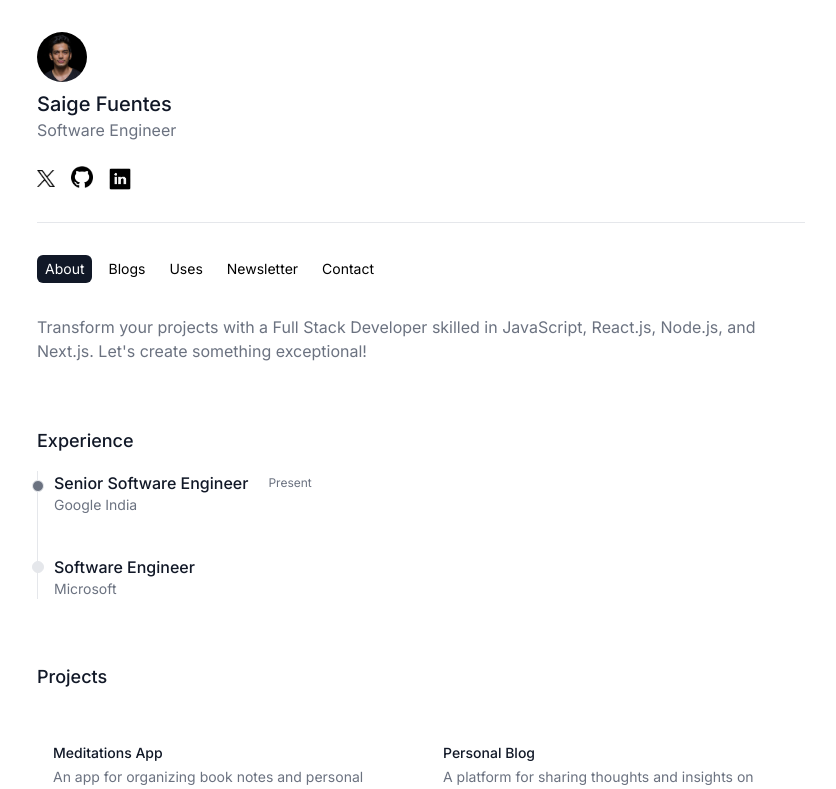
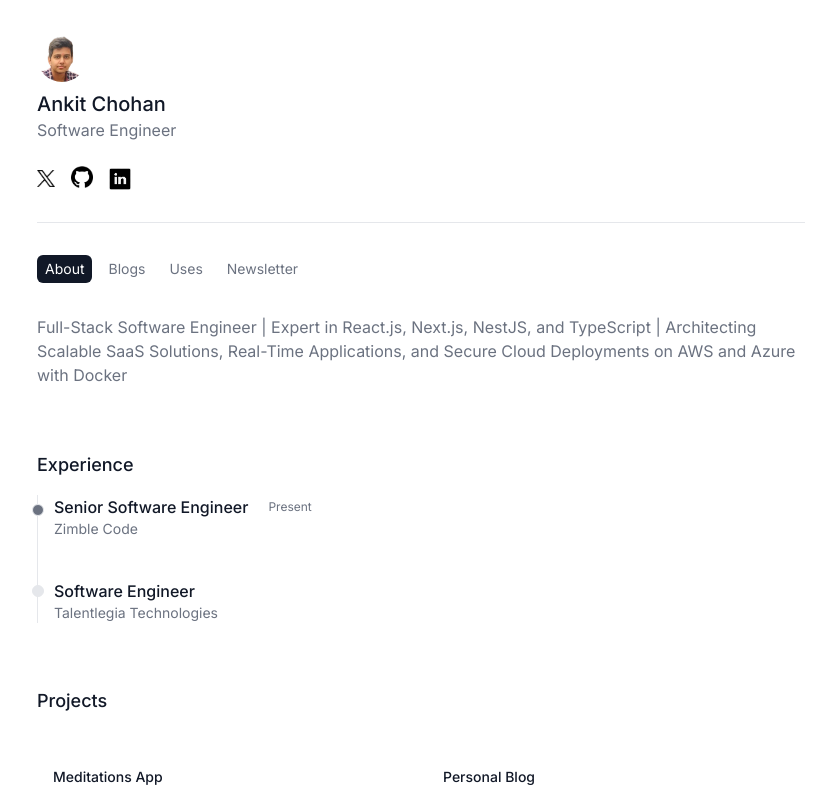
Before and after one commit to Ank61/portfolio, a Next.js app: page / in a window 1280 px wide. Shown: the top 789 px of the page, without its empty margins (219-1055 px from the left). Built offline with nearby package versions, Linux system fonts and the light colour scheme.

Commit message:
added new changes

```diff
--- a/components/aboutSection.js
+++ b/components/aboutSection.js
@@ -64,9 +64,10 @@ export default function AboutSection() {
     >
       <div>
         <p className="text-gray-500">
-          Transform your projects with a Full Stack Developer skilled in
-          JavaScript, React.js, Node.js, and Next.js. Let{"'"}s create something
-          exceptional!
+          Full-Stack Software Engineer | Expert in React.js, Next.js, NestJS,
+          and TypeScript | Architecting Scalable SaaS Solutions, Real-Time
+          Applications, and Secure Cloud Deployments on AWS and Azure with
+          Docker
         </p>
       </div>
       <div className="mt-16">
@@ -83,7 +84,7 @@ export default function AboutSection() {
               </div>
             </div>
             <div className="mb-4 text-sm font-normal text-gray-500">
-              Google India
+              Zimble Code
             </div>
           </li>
           <li className="mb-10 ms-4">
@@ -92,7 +93,7 @@ export default function AboutSection() {
               Software Engineer
             </div>
             <div className="mb-4 text-sm font-normal text-gray-500">
-              Microsoft
+              Talentlegia Technologies
             </div>
           </li>
         </ol>
@@ -201,7 +202,7 @@ export default function AboutSection() {
         </div>
       </div>
 
-      <div class="mt-16">
+      {/* <div class="mt-16">
         <div class="mt-1">
           <h1 class="font-medium text-gray-900 mb-4 text-lg">
             Meditations Newsletter
@@ -226,7 +227,7 @@ export default function AboutSection() {
             </button>
           </form>
         </div>
-      </div>
+      </div> */}
     </motion.div>
   );
 }
--- a/components/navbar.js
+++ b/components/navbar.js
@@ -2,41 +2,104 @@
 import { usePathname } from "next/navigation";
 import { motion } from "framer-motion";
 import Link from "next/link";
+import { useState } from "react";
+
+const Tab = ({ href, label, selected, setSelected }) => {
+  return (
+    <Link href={href}>
+      <motion.div
+        whileTap={{ scale: 0.95, x: [0, -5, 5, 0] }}
+        transition={{
+          ease: "easeOut",
+          duration: 0.3,
+          x: { duration: 0.3 },
+        }}
+        onClick={() => setSelected(href)}
+        className={`relative rounded-md px-2 py-1 text-sm  transition-colors ${
+          selected ? "text-white" : "text-gray-500"
+        }`}
+      >
+        <span className="relative z-10">{label}</span>
+        {selected && (
+          <motion.span
+            layoutId="tab"
+            transition={{ type: "spring", duration: 0.4 }}
+            className="absolute inset-0 z-0 rounded-md bg-gray-900"
+          ></motion.span>
+        )}
+      </motion.div>
+    </Link>
+  );
+};
 
 export default function Navbar() {
   const router = usePathname();
-  console.log(router);
+  const [selected, setSelected] = useState(router);
+
   const navItems = [
     { href: "/", label: "About" },
     { href: "/blogs", label: "Blogs" },
     { href: "/uses", label: "Uses" },
     { href: "/newsletter", label: "Newsletter" },
-    { href: "/contact", label: "Contact" },
+    // { href: "/contact", label: "Contact" },
   ];
 
   return (
     <div className="flex items-center flex-wrap gap-2 mb-8">
       {navItems.map((item) => (
-        <Link key={item.href} href={item.href}>
-          <motion.div
-            whileTap={{ scale: 0.2 }}
-            transition={{ ease: "easeOut", duration: 1 }}
-            className={`relative text-sm transition-colors px-2 py-1 rounded-md ${
-              router === item.href ? "text-white" : "text-black"
-            }`}
-          >
-            <span className="relative z-10">{item.label}</span>
-            <motion.span
-              className={`absolute inset-0 z-0 rounded-md ${
-                router === item.href ? "bg-gray-900" : "bg-white"
-              }`}
-              initial={{ opacity: 0 }}
-              animate={{ opacity: 1 }}
-              transition={{ ease: "easeOut", duration: 0.5 }}
-            ></motion.span>
-          </motion.div>
-        </Link>
+        <Tab
+          key={item.href}
+          href={item.href}
+          label={item.label}
+          selected={router === item.href}
+          setSelected={setSelected}
+        />
       ))}
     </div>
   );
 }
+// "use client";
+// import { usePathname } from "next/navigation";
+// import { motion } from "framer-motion";
+// import Link from "next/link";
+
+// export default function Navbar() {
+//   const router = usePathname();
+//   const navItems = [
+//     { href: "/", label: "About" },
+//     { href: "/blogs", label: "Blogs" },
+//     { href: "/uses", label: "Uses" },
+//     { href: "/newsletter", label: "Newsletter" },
+//     // { href: "/contact", label: "Contact" },
+//   ];
+
+//   return (
+//     <div className="flex items-center flex-wrap gap-2 mb-8">
+//       {navItems.map((item) => (
+//         <Link key={item.href} href={item.href}>
+//           <motion.div
+//             whileTap={{ scale: 0.95, x: [0, -5, 5, 0] }}
+//             transition={{
+//               ease: "easeOut",
+//               duration: 0.3,
+//               x: { duration: 0.3 },
+//             }}
+//             className={`relative text-sm transition-colors px-2 py-1 rounded-md ${
+//               router === item.href ? "text-white" : "text-black"
+//             }`}
+//           >
+//             <span className="relative z-10">{item.label}</span>
+//             <motion.span
+//               className={`absolute inset-0 z-0 rounded-md ${
+//                 router === item.href ? "bg-gray-900" : "bg-white"
+//               }`}
+//               initial={{ opacity: 0 }}
+//               animate={{ opacity: 1 }}
+//               transition={{ ease: "easeOut", duration: 0.5 }}
+//             ></motion.span>
+//           </motion.div>
+//         </Link>
+//       ))}
+//     </div>
+//   );
+// }
--- a/components/profile.js
+++ b/components/profile.js
@@ -1,12 +1,22 @@
 import Image from "next/image";
-import ProfileImage from "../images/image.png";
+import ProfileImage from "../images/profile.png";
 
-export default function Profile (){
-    return(
-        <div>
-            <Image width="120" height="200" decoding="async" src={ProfileImage} loading="lazy"  alt="Profile" className="rounded-full object-fit w-[50px] h-[50px]"/>
-            <h1 className="font-medium text-gray-900 mt-2 text-xl font-heading">Saige Fuentes</h1>
-            <p className="text-gray-500">Software Engineer</p>
-        </div>
-    )
+export default function Profile() {
+  return (
+    <div>
+      <Image
+        width="120"
+        height="200"
+        decoding="async"
+        src={ProfileImage}
+        loading="lazy"
+        alt="Profile"
+        className="rounded-full object-fit w-[50px] h-[50px]"
+      />
+      <h1 className="font-medium text-gray-900 mt-2 text-xl font-heading">
+        Ankit Chohan
+      </h1>
+      <p className="text-gray-500">Software Engineer</p>
+    </div>
+  );
 }
--- a/components/social.js
+++ b/components/social.js
@@ -7,7 +7,7 @@ export default function Social() {
   return (
     <div className="flex flex-row justify-between items-center mt-6">
       <div className="flex flex-row gap-x-3">
-        <a target="_blank" rel="noreferrer" href="#">
+        <a target="_blank" rel="noreferrer" href="https://x.com/AnkitChohan61">
           <Image
             alt="Twitter"
             loading="lazy"
@@ -16,11 +16,11 @@ export default function Social() {
             decoding="async"
             data-nimg="1"
             src={XLogo}
-            style={{color: "transparent"}}
+            style={{ color: "transparent" }}
             className="mt-1 "
           />
         </a>
-        <a target="_blank" rel="noreferrer" href="#">
+        <a target="_blank" rel="noreferrer" href="https://github.com/Ank61">
           <Image
             alt="Github"
             loading="lazy"
@@ -29,11 +29,15 @@ export default function Social() {
             decoding="async"
             data-nimg="1"
             src={githubLogo}
-            style={{color: "transparent"}}
+            style={{ color: "transparent" }}
             className="ml-1"
           />
         </a>
-        <a target="_blank" rel="noreferrer" href="#">
+        <a
+          target="_blank"
+          rel="noreferrer"
+          href="https://www.linkedin.com/in/ankitchohan61/"
+        >
           <Image
             alt="Linkedin"
             loading="lazy"
@@ -42,7 +46,7 @@ export default function Social() {
             decoding="async"
             data-nimg="1"
             src={linkedLogo}
-            style={{color: "transparent"}}
+            style={{ color: "transparent" }}
             className="mt-0.5 ml-1"
           />
         </a>
```
Also changed, not shown: images/profile.png (added).
